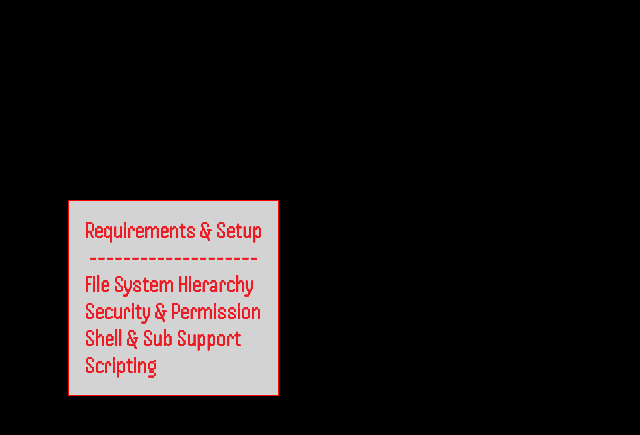
After one commit to Ziheri/ISTE-240_Group_Project, a PHP site: page /assets/files/sidebar.html in a window 1280 px wide. The commit adds this page. Shown: the part 140-575 px from the top of the page, without its empty margins (0-640 px from the left). Run offline with PHP 8.4, Linux system fonts and the light colour scheme.

Commit message:
addding the side bar

```diff
--- a/assets/css/styles.css
+++ b/assets/css/styles.css
@@ -128,6 +128,32 @@ h1 {
     color: #FFF200;
 }
 
+/**Start Siderbar CSS*/
+.sidebar {
+    position: fixed;
+    color: #ED1C24;
+    font-size: 1.5rem;
+    max-width: 11.1rem;
+    list-style-type: none;
+    margin-left: 3rem;
+    margin-top: 25%;
+    padding-left: 1rem;
+    padding-top: 1rem;
+    padding-bottom: 1rem;
+    padding-right: 1rem;
+    border: solid, 1px, red;
+    background: lightgray;
+}
+
+.sidebar_text {
+    justify-self: center;
+}
+
+.sidebar_inbetween {
+    justify-self: center;
+}
+/**End Sidebar CSS*/
+
 @media (max-width: 600px) {
     #title_pc {
         display: none;
--- /dev/null
+++ b/assets/files/sidebar.html
@@ -0,0 +1,19 @@
+<!DOCTYPE html>
+<html lang="en">
+    <head>
+        <meta charset="UTF-8">
+        <meta name="viewport" content="width=device-width, initial-scale=1.0">
+        <title>**sidebar**</title>
+        <link rel="stylesheet" href="../css/styles.css">
+    </head>
+    <body>
+        <ul class="sidebar">
+            <li>Requirements & Setup</li>
+            <li class="sidebar_inbetween">--------------------</li>
+            <li>File System Hierarchy</li>
+            <li>Security & Permission</li>
+            <li>Shell & Sub Support</li>
+            <li>Scripting</li>
+        </ul>
+    </body>
+</html>
```
